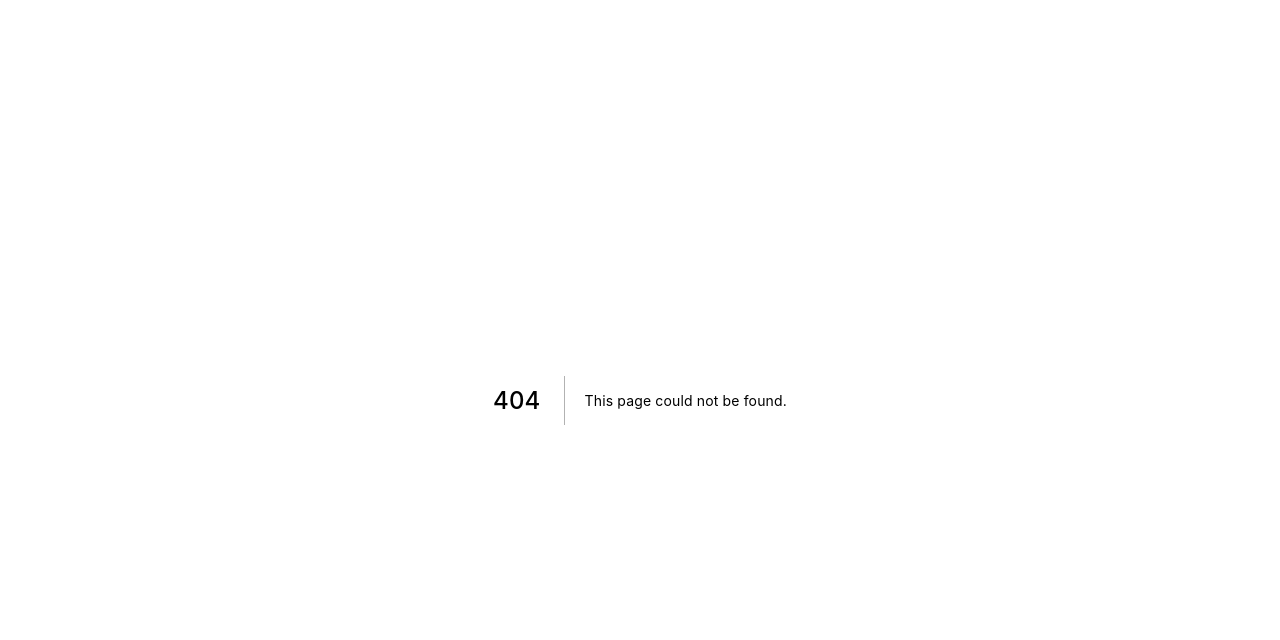
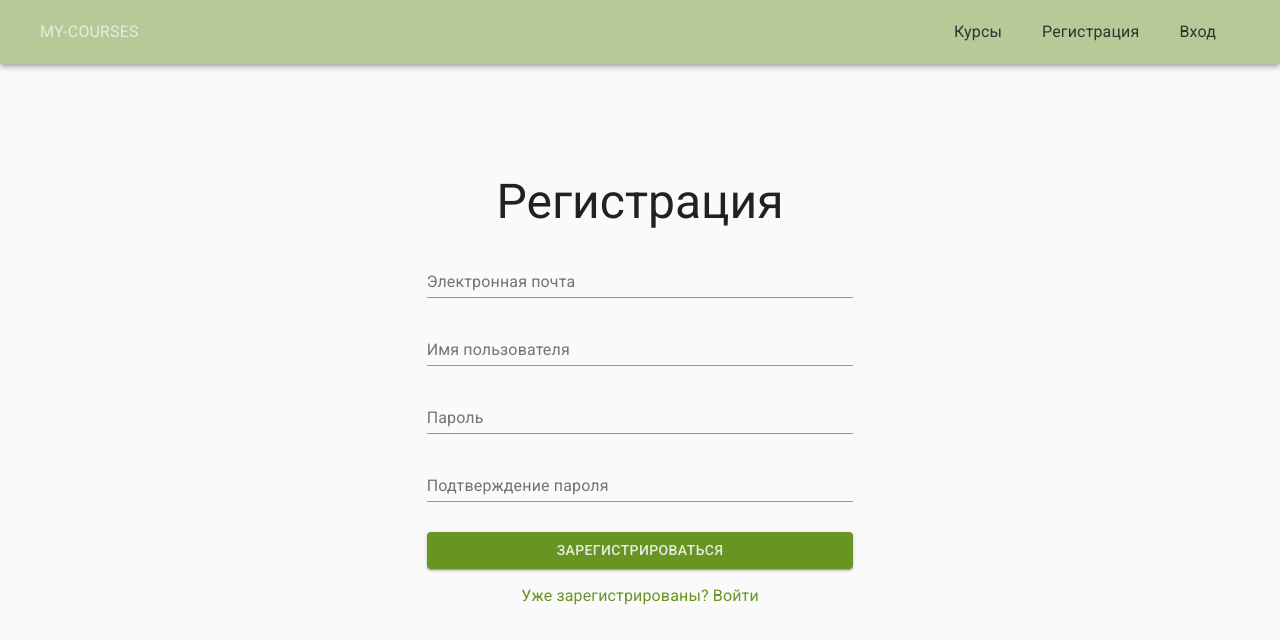
Before and after one commit to LexiosAlex/Mamaev-Aleksei-otus, a Next.js app in the folder task-4/server-side/: page /signup in a window 1280 px wide. Before the commit this address had no page. Shown: the top 640 px of the page. Built offline with nearby package versions, Linux system fonts and the light colour scheme.

Commit message:
node-4: added signup page

```diff
--- /dev/null
+++ b/task-4/server-side/pages/signup.js
@@ -0,0 +1,162 @@
+import React, { useState } from "react";
+
+import Link from "next/link";
+
+import Grid from "@material-ui/core/Grid";
+import Typography from "@material-ui/core/Typography";
+import TextField from "@material-ui/core/TextField";
+import Button from "@material-ui/core/Button";
+import CircularProgress from "@material-ui/core/CircularProgress";
+import { makeStyles } from "@material-ui/core";
+import Navbar from "../components/Navbar";
+
+const styles = makeStyles((theme) => ({
+  form: {
+    marginTop: "100px",
+    textAlign: "center",
+  },
+  pageSubTitle: {
+    margin: "10px auto 10px auto",
+  },
+  textField: {
+    margin: "10px auto 10px auto",
+  },
+  button: {
+    marginTop: 20,
+  },
+  customError: {
+    marginTop: 10,
+    color: "red",
+    fontSize: "0.8rem",
+  },
+  authForm: {
+    display: "flex",
+    flexDirection: "column",
+  },
+  authLink: {
+    cursor: "pointer",
+    marginTop: 15,
+    color: theme.palette.primary.main,
+    "&:hover": {
+      color: theme.palette.primary.dark,
+    },
+    "&:focus": {
+      color: theme.palette.primary.dark,
+    },
+  },
+}));
+
+export default function SignUp() {
+  const classes = styles();
+
+  const [email, setEmail] = useState("");
+  const [password, setPassword] = useState("");
+  const [confirmPassword, setConfirmPassword] = useState("");
+  const [username, setUsername] = useState("");
+
+  //handle redux state
+  const errorsObject = {};
+  const isLoading = false;
+
+  const handleEmailChange = (e) => setEmail(e.target.value);
+  const handlePasswordChange = (e) => setPassword(e.target.value);
+  const handlePasswordConfirmChange = (e) => setConfirmPassword(e.target.value);
+  const handleUsernameChange = (e) => setUsername(e.target.value);
+
+  const handleSubmit = (event) => {
+    event.preventDefault();
+  };
+
+  return (
+    <>
+      <Navbar />
+      <Grid className={classes.form} container>
+        <Grid item sm />
+        <Grid item sm>
+          <Typography className={classes.pageSubTitle} variant="h3">
+            Регистрация
+          </Typography>
+          <form className={classes.authForm} noValidate onSubmit={handleSubmit}>
+            <TextField
+              className={classes.textField}
+              id="email"
+              name="email"
+              type="email"
+              label="Электронная почта"
+              helperText={errorsObject.email}
+              error={errorsObject.email}
+              value={email}
+              onChange={handleEmailChange}
+              fullWidth
+            />
+            <TextField
+              className={classes.textField}
+              id="username"
+              name="username"
+              type="text"
+              label="Имя пользователя"
+              helperText={errorsObject.username}
+              error={errorsObject.username}
+              value={username}
+              onChange={handleUsernameChange}
+              fullWidth
+            />
+            <TextField
+              className={classes.textField}
+              id="password"
+              name="password"
+              type="password"
+              label="Пароль"
+              helperText={errorsObject.password}
+              error={errorsObject.password}
+              value={password}
+              onChange={handlePasswordChange}
+              fullWidth
+            />
+            <TextField
+              className={classes.textField}
+              id="confirmPassword"
+              name="confirmPassword"
+              type="password"
+              label="Подтверждение пароля"
+              helperText={password !== confirmPassword && "Пароли не совпадают"}
+              error={password !== confirmPassword && "Пароли не совпадают"}
+              value={confirmPassword}
+              onChange={handlePasswordConfirmChange}
+              fullWidth
+            />
+            {(errorsObject.general || errorsObject.error) && (
+              <Typography variant="body2" className={classes.customError}>
+                {errorsObject.general}
+                {errorsObject.error}
+              </Typography>
+            )}
+            <Button
+              className={classes.button}
+              type="submit"
+              variant="contained"
+              color="primary"
+              disabled={isLoading}
+            >
+              {isLoading ? (
+                <CircularProgress
+                  size={30}
+                  className={classes.progress}
+                  color="primary"
+                />
+              ) : (
+                "Зарегистрироваться"
+              )}
+            </Button>
+            <Link href="/login">
+              <Typography component="a" className={classes.authLink}>
+                Уже зарегистрированы? Войти
+              </Typography>
+            </Link>
+          </form>
+        </Grid>
+        <Grid item sm />
+      </Grid>
+    </>
+  );
+}
```
